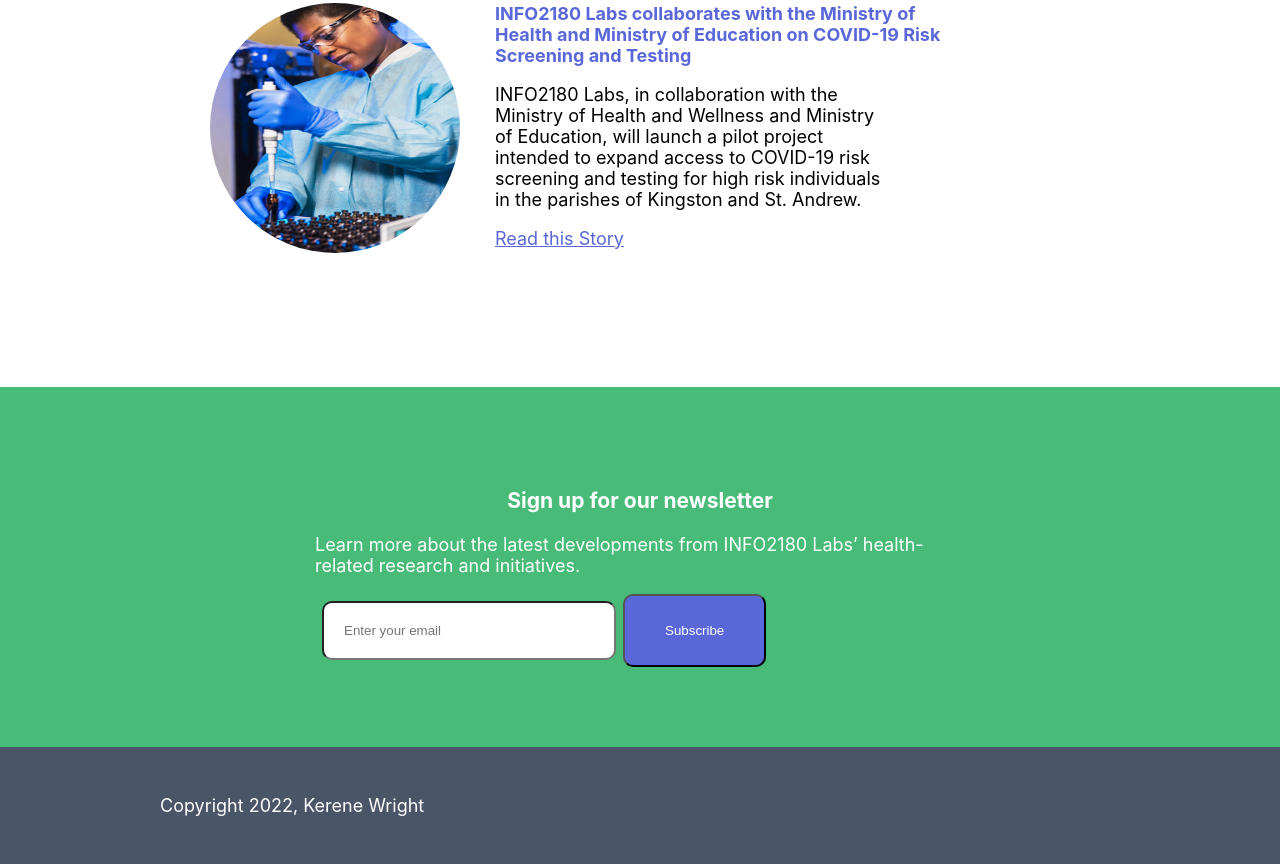
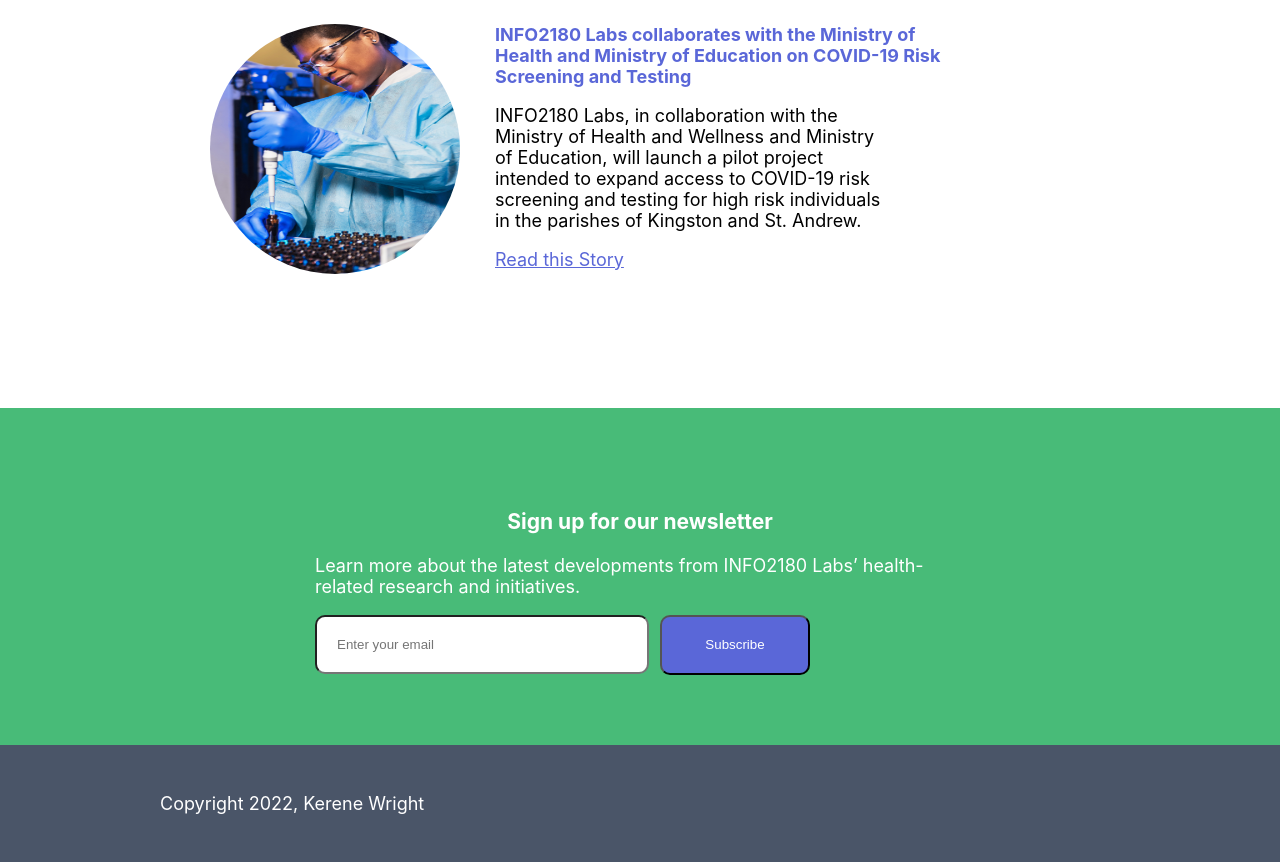
Before and after one commit to KLAW4life/info2180-project1, a plain HTML site: page index.html in a window 1280 px wide. Shown: the part 1692-2556 px from the top of the page. Drawn offline with Linux system fonts and the light colour scheme.

Commit message:
CSS Completed

```diff
--- a/styles.css
+++ b/styles.css
@@ -105,6 +105,7 @@ header ul li{
     width: 650px;
     margin: auto;
     padding: 80px;
+    column-gap: 100px;
 }
 
 .testing .description{
@@ -115,7 +116,7 @@ header ul li{
 .cta{
     margin: auto;
     justify-content: center;
-    width: 350px;
+    column-width: 400px;
 }
 
 .cta a{
@@ -185,32 +186,30 @@ header ul li{
 }
 
 form{
-    display: flex;
+  display: grid;
+  grid: 50px / 345px 240px;
 }
 
 .newsletter h3{
     text-align: center;
 }
 
-.form-group{
-    padding: 7px;
-}
-
 input[type=email]{
     padding: 20px;
     border-radius: 10px;
-    width: 250px;
+    width: 290px;
 }
 
 button[type=submit]{
     padding-top: 5px;
+    width: 150px;
+    height: 60px;
     padding-bottom: 5px;
     padding-left: 40px;
     padding-right: 40px;
     border-radius: 10px;
     background-color: #5A67D8;
     color: white;
-
 }
 
 footer{
```
